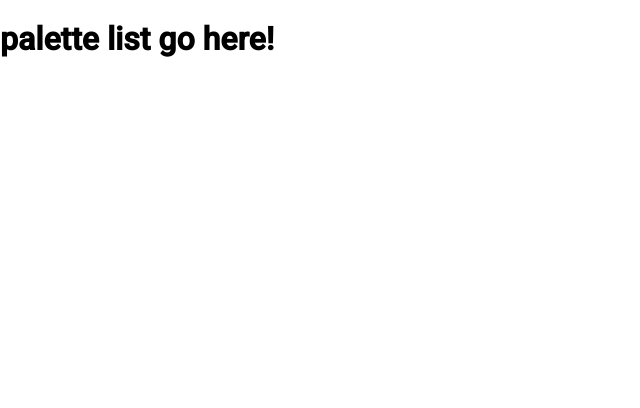
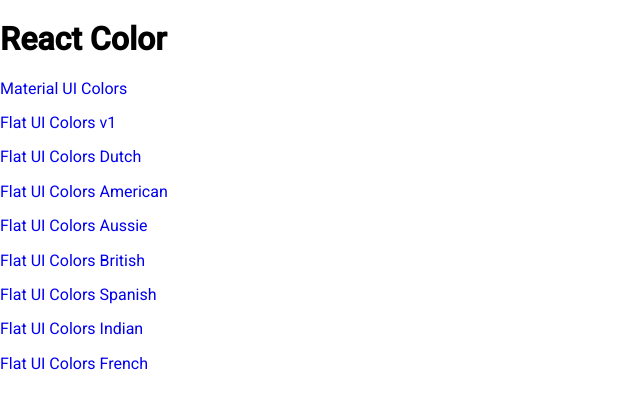
Before and after one commit to ChaoTzuJung/react-color-picker, a React app: page / in a window 1280 px wide. Shown: the top 408 px of the page, without its empty margins (0-640 px from the left). Built offline with nearby package versions, Linux system fonts and the light colour scheme.

Commit message:
feat: Add paletteList and Link

```diff
--- a/src/App.js
+++ b/src/App.js
@@ -1,6 +1,7 @@
 import React, { Component } from 'react';
 import { Route, Switch } from 'react-router-dom';
 import Palette from 'components/molecules/Palette';
+import PaletteList from 'components/molecules/PaletteList';
 import colorsConfig from 'utils/colorsConfig';
 import generatePalette from 'utils/colorHelper';
 
@@ -14,7 +15,7 @@
   render() {
     return (
       <Switch>
-        <Route exact path="/" render={() => <h1>palette list go here!</h1>} />
+        <Route exact path="/" render={() => <PaletteList palettes={colorsConfig} />} />
         <Route
           exact path="/palette/:id"
           render={props => <Palette palette={generatePalette(this.findPalette(props.match.params.id))} />}
--- a/src/components/molecules/Navbar/index.js
+++ b/src/components/molecules/Navbar/index.js
@@ -1,5 +1,6 @@
 import React, { Component } from 'react';
 import PropTypes from 'prop-types';
+import { Link } from 'react-router-dom';
 
 // Select
 import Select from '@material-ui/core/Select';
@@ -41,7 +42,7 @@
         return (
             <header className={styles.navbar}>
                 <div className={styles.logo}>
-                    <a href="#">React Color Picker</a>
+                    <Link to="/">React Color Picker</Link>
                 </div>
                 <div className={styles.sliderContainer}>
                     <span>Level: {level}</span>
--- /dev/null
+++ b/src/components/molecules/PaletteList/index.js
@@ -0,0 +1,29 @@
+import React, { Component } from 'react';
+import PropTypes from 'prop-types';
+import { Link } from 'react-router-dom';
+import styles from './index.module.scss';
+
+class PaletteList extends Component {
+
+    render() {
+        const { palettes } = this.props;
+        return (
+            <div className={styles.paletteList}>
+                <h1>React Color</h1>
+                {palettes.map(palette => (
+                    <p>
+                        <Link to={`/palette/${palette.id}`}>
+                            {palette.paletteName}
+                        </Link>
+                    </p>
+                ))}
+            </div>
+        )
+    }
+}
+
+PaletteList.propTypes = {
+    palettes: PropTypes.array,
+};
+
+export default PaletteList;
```
Also changed, not shown: src/components/molecules/PaletteList/index.module.scss (added), 1 other file (tests, documents, lock files or other folders).
